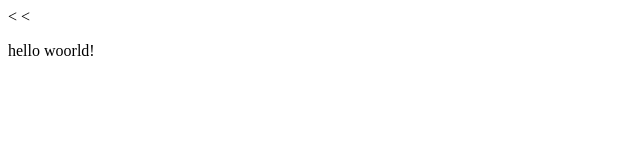
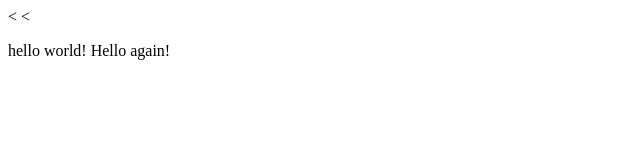
Before and after one commit to sashagarvey/project-0, a plain HTML site: page hello.html in a window 1280 px wide. Shown: the full height of the page, 0-640 px from the left. Drawn offline with Linux system fonts and the light colour scheme.

Commit message:
Update hello.html

```diff
--- a/hello.html
+++ b/hello.html
@@ -6,6 +6,6 @@
     <title>My web page!</title>
   </head>
   <body>
-    <p> hello woorld! </p>
+    <p> hello world! Hello again!</p>
   </body>
 </html>
```
